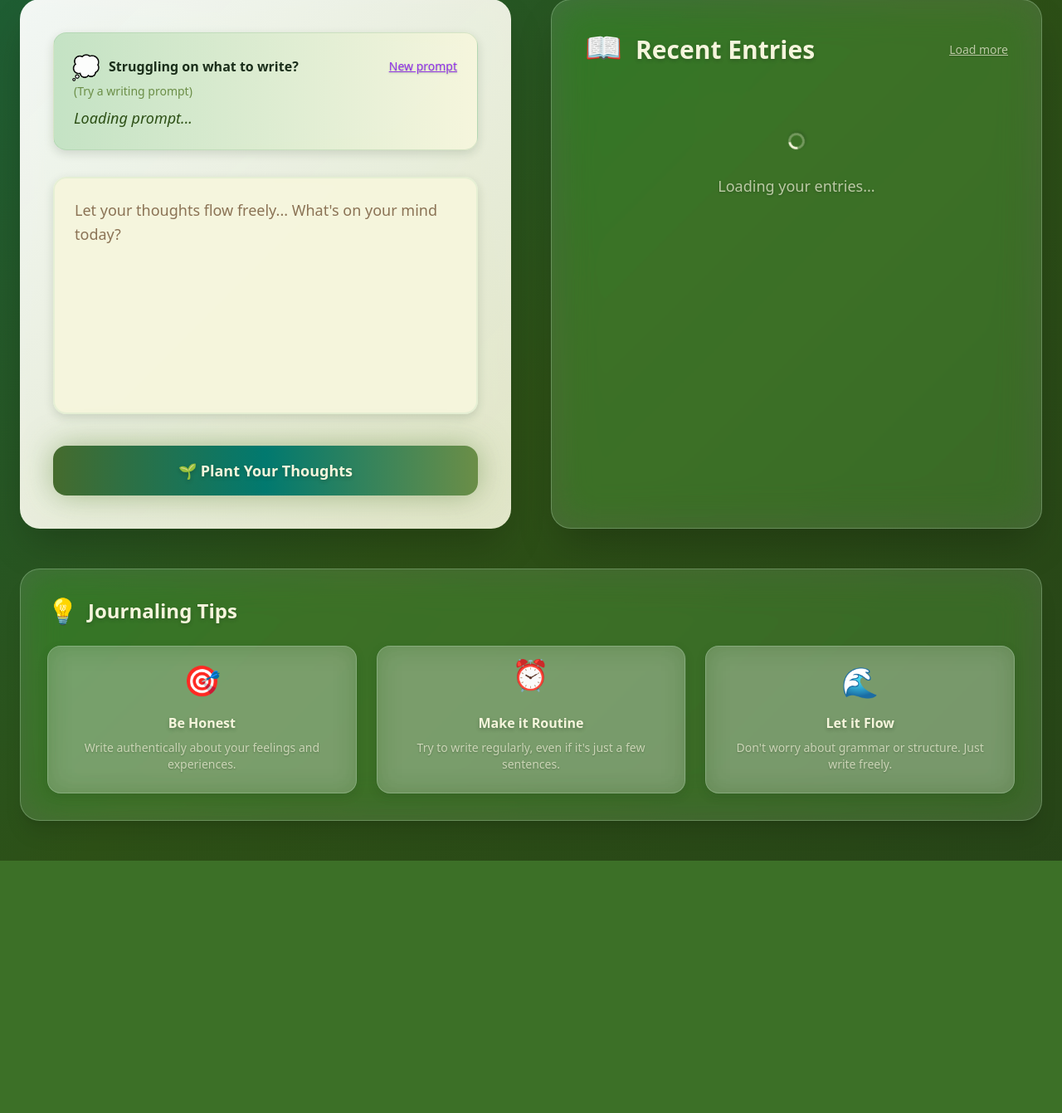
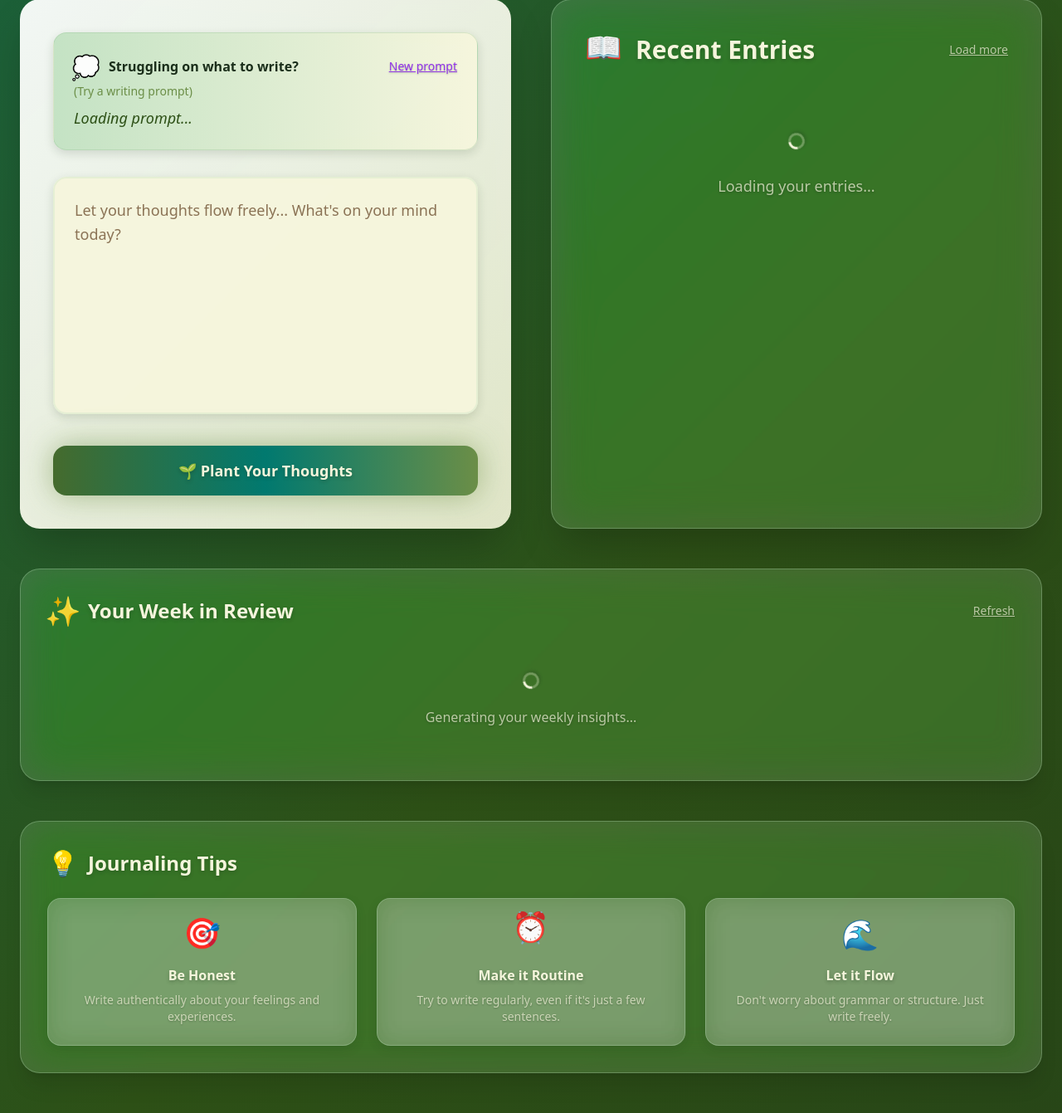
Before and after one commit to destinyparra/Palo-Alto-Hackathon, a Flask app: page /dev in a window 1280 px wide. Shown: the part 275-1616 px from the top of the page at 83% size. Before the commit the page ends 1312 px from the top, so only its background shows below. Run offline with Flask 3, Linux system fonts and the light colour scheme; parts of the project's set-up code (start-up, migrations or seed data) failed here and were passed over; some libraries are stand-ins or nearby versions.

Commit message:
added openai API
also updated endpoints comment

```diff
--- a/app.py
+++ b/app.py
@@ -23,6 +23,7 @@
 
 # openai for weekly summary
 import openai
+import json
 
 """
 Endpoints:
@@ -32,6 +33,9 @@
 GET  /api/insights        // Weekly/monthly analytics
 GET  /api/garden          // Theme-based plant visualization
 GET  /api/reflect         // Past entries for reflection
+GET  /api/reflections     // Get all reflections
+GET  /api/weekly-summary  // AI-generated weekly summary
+GET  /api/weekly-summaries // Past weekly summaries
 """
 
 
@@ -663,6 +667,95 @@
         return jsonify({"error": "Failed to generate weekly summary"}), 500
 
 
+# get past weekly summaries
+@app.route("/api/weekly-summaries", methods=["GET"])
+def get_past_weekly_summaries():
+    try:
+        user_id = request.args.get("userId", "default_user")
+        limit = min(int(request.args.get("limit", 10)), 20)  # max 20
+        skip = int(request.args.get("skip", 0))
+
+        summaries = list(
+            mongo.db.weekly_summaries.find({"userId": user_id})
+            .sort("generatedAiAt", -1)
+            .skip(skip)
+            .limit(limit)
+        )
+
+        # format dates
+        for summary in summaries:
+            summary["_id"] = str(summary["_id"])
+            if hasattr(summary.get("weekStart"), "isoformat"):
+                summary["weekStart"] = summary["weekStart"].isoformat()
+            if hasattr(summary.get("weekEnd"), "isoformat"):
+                summary["weekEnd"] = summary["weekEnd"].isoformat()
+            if hasattr(summary.get("generatedAt"), "isoformat"):
+                summary["generatedAt"] = summary["generatedAt"].isoformat()
+
+        return jsonify({
+            "success": True,
+            "summaries": summaries,
+            "count": len(summaries),
+            "hasMore": len(summaries) == limit
+        }), 200
+    except Exception as e:
+        logger.error(f"Error fetching past weekly summaries: {str(e)}")
+        return jsonify({"error": "Failed to fetch past weekly summaries"}), 500
+
+# AI Summary Generation
+def generate_weekly_summary(entry_texts, top_themes, avg_sentiment, entry_count):
+    try:
+        # Combine entries for analysis (limit to prevent token overflow)
+        combined_text = "\n\n".join(entry_texts)
+        if len(combined_text) > 3000:  # Limit to ~3000 chars to stay within token limits
+            combined_text = combined_text[:3000] + "..."
+
+        # Create sentiment description
+        sentiment_desc = "neutral"
+        if avg_sentiment > 0.3:
+            sentiment_desc = "quite positive"
+        elif avg_sentiment > 0.1:
+            sentiment_desc = "somewhat positive"
+        elif avg_sentiment < -0.3:
+            sentiment_desc = "quite negative"
+        elif avg_sentiment < -0.1:
+            sentiment_desc = "somewhat negative"
+
+        # Create prompt for OpenAI
+        prompt = f"""You are analyzing a week's worth of personal journal entries. Please create a thoughtful, balanced weekly summary that acknowledges both positive and challenging aspects of the person's week. Be honest about difficult emotions while also highlighting growth and insights.
+
+Journal entries from this week:
+{combined_text}
+
+Key themes that appeared: {', '.join(top_themes) if top_themes else 'No clear themes'}
+Overall emotional tone: {sentiment_desc}
+Number of entries: {entry_count}
+
+Please write a 3-4 paragraph summary that:
+1. Captures the main experiences and emotions of the week
+2. Identifies key patterns or themes (both positive and challenging)
+3. Acknowledges any growth, insights, or changes observed
+4. Maintains an honest, supportive tone that validates all emotions
+
+Do not be overly positive or dismissive of negative emotions. Be authentic and balanced."""
+
+        # Call OpenAI API
+        response = openai.ChatCompletion.create(
+            model="gpt-3.5-turbo",
+            messages=[
+                {"role": "system", "content": "You are a thoughtful, empathetic assistant that helps people reflect on their personal journal entries. You provide balanced, honest insights that validate all emotions while identifying patterns of growth."},
+                {"role": "user", "content": prompt}
+            ],
+            max_tokens=400,
+            temperature=0.7
+        )
+
+        return response.choices[0].message.content.strip()
+
+    except Exception as e:
+        logger.error(f"OpenAI API error: {str(e)}")
+        return None
+
 
 
 
--- a/templates/index.html
+++ b/templates/index.html
@@ -126,6 +126,51 @@
                     </div>
                 </div>
             </div>
+
+
+            <!-- Weekly AI Review Section -->
+            <div class="mt-12">
+
+                <div id="weekly-review-section" class="glass rounded-3xl p-8 shadow-xl">
+
+                    <div class="flex items-center justify-between mb-6">
+
+                        <div class="flex items-center">
+
+                            <span class="text-3xl mr-3 sparkle">✨</span>
+
+                            <h3 class="text-2xl font-bold text-white">Your Week in Review</h3>
+
+                        </div>
+
+                        <button onclick="generateWeeklySummary()" id="generate-summary-btn"
+                            class="text-white/70 hover:text-white text-sm underline">
+
+                            Refresh
+
+                        </button>
+
+                    </div>
+
+
+
+                    <div id="weekly-review-content">
+
+                        <div class="text-center py-8">
+
+                            <div class="spinner mb-4 mx-auto"></div>
+
+                            <p class="text-white/70">Generating your weekly insights...</p>
+
+                        </div>
+
+                    </div>
+
+                </div>
+
+            </div>
+
+
 
             <!-- Writing Tips -->
             <div class="mt-12">
```
